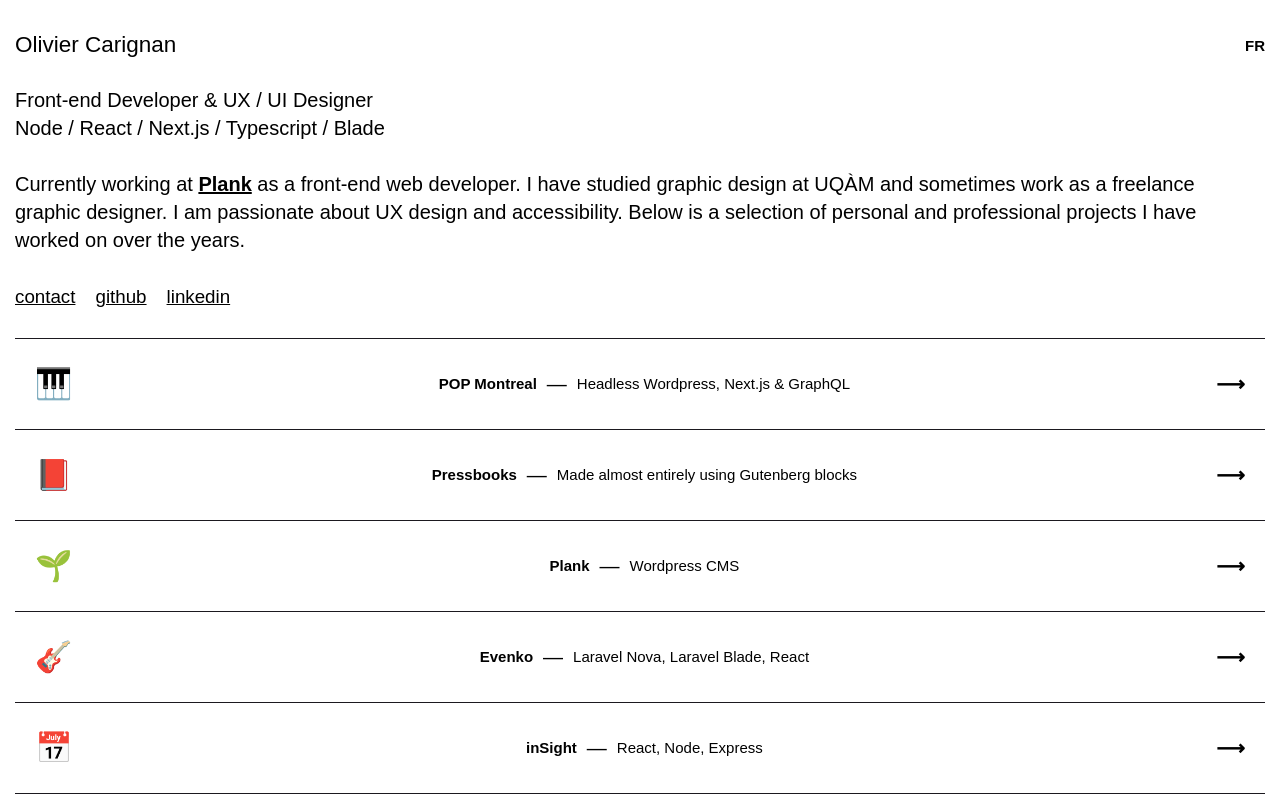
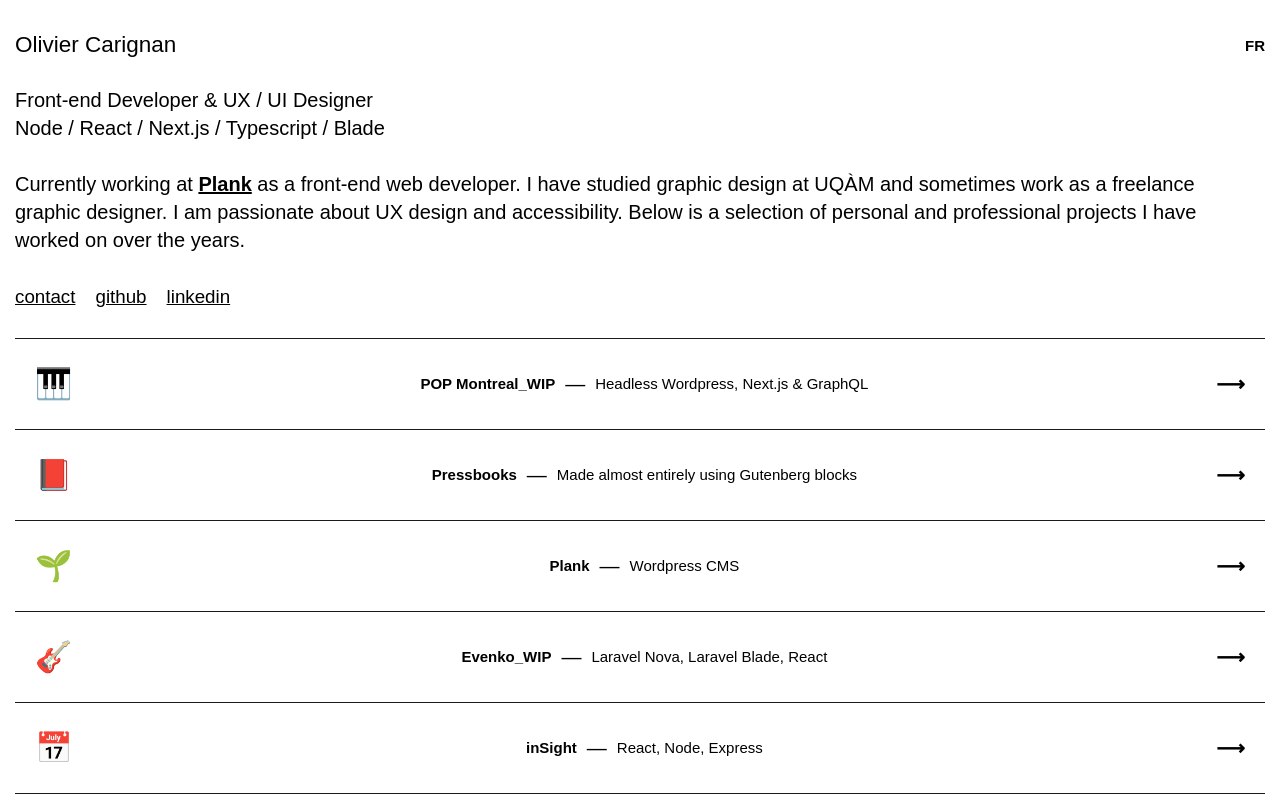
Before and after one commit to olicarignan/olivier-carignan, a Next.js app: page / in a window 1280 px wide. Shown: the top 800 px of the page. Built offline with nearby package versions, Linux system fonts and the light colour scheme.

Commit message:
add wip to ongoing projects

```diff
--- a/pages/index.js
+++ b/pages/index.js
@@ -52,7 +52,7 @@
           <div className="project border-t p-3 py-6 gap-8 border-grey dark:border-white flex justify-between items-center">
             <p className="text-5xl">🎹</p>
             <div className="project-text mx-8 flex items-center">
-              <p className="project-title font-bold text-2xl flex items-center">POP Montreal</p><span className="mx-4">—</span><span className="font-normal text-2xl">Headless Wordpress, Next.js & GraphQL</span>
+              <p className="project-title font-bold text-2xl flex items-center">POP Montreal_WIP</p><span className="mx-4">—</span><span className="font-normal text-2xl">Headless Wordpress, Next.js & GraphQL</span>
             </div>
             <div className="project-arrow font-bold">&#10230;</div>
           </div>
@@ -79,7 +79,7 @@
           <div className="project border-t p-3 py-6 gap-8 border-grey dark:border-white flex justify-between items-center">
             <p className="text-5xl">🎸</p>
             <div className="project-text mx-8 flex items-center">
-              <p className="project-title font-bold text-2xl flex items-center">Evenko</p><span className="mx-4">—</span><span className="font-normal text-2xl">Laravel Nova, Laravel Blade, React</span>
+              <p className="project-title font-bold text-2xl flex items-center">Evenko_WIP</p><span className="mx-4">—</span><span className="font-normal text-2xl">Laravel Nova, Laravel Blade, React</span>
             </div>
             <div className="project-arrow font-bold">&#10230;</div>
           </div>
```
